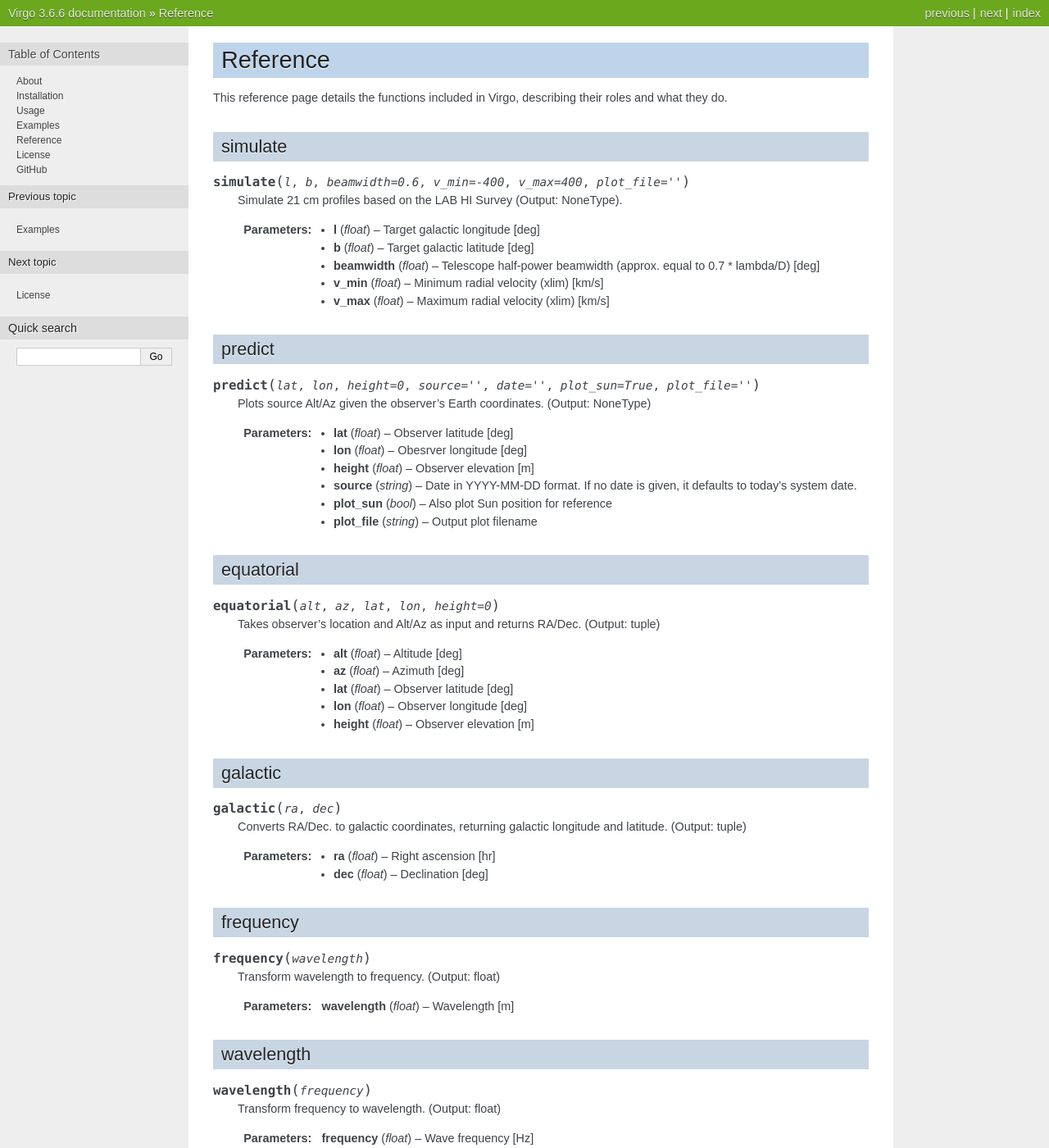
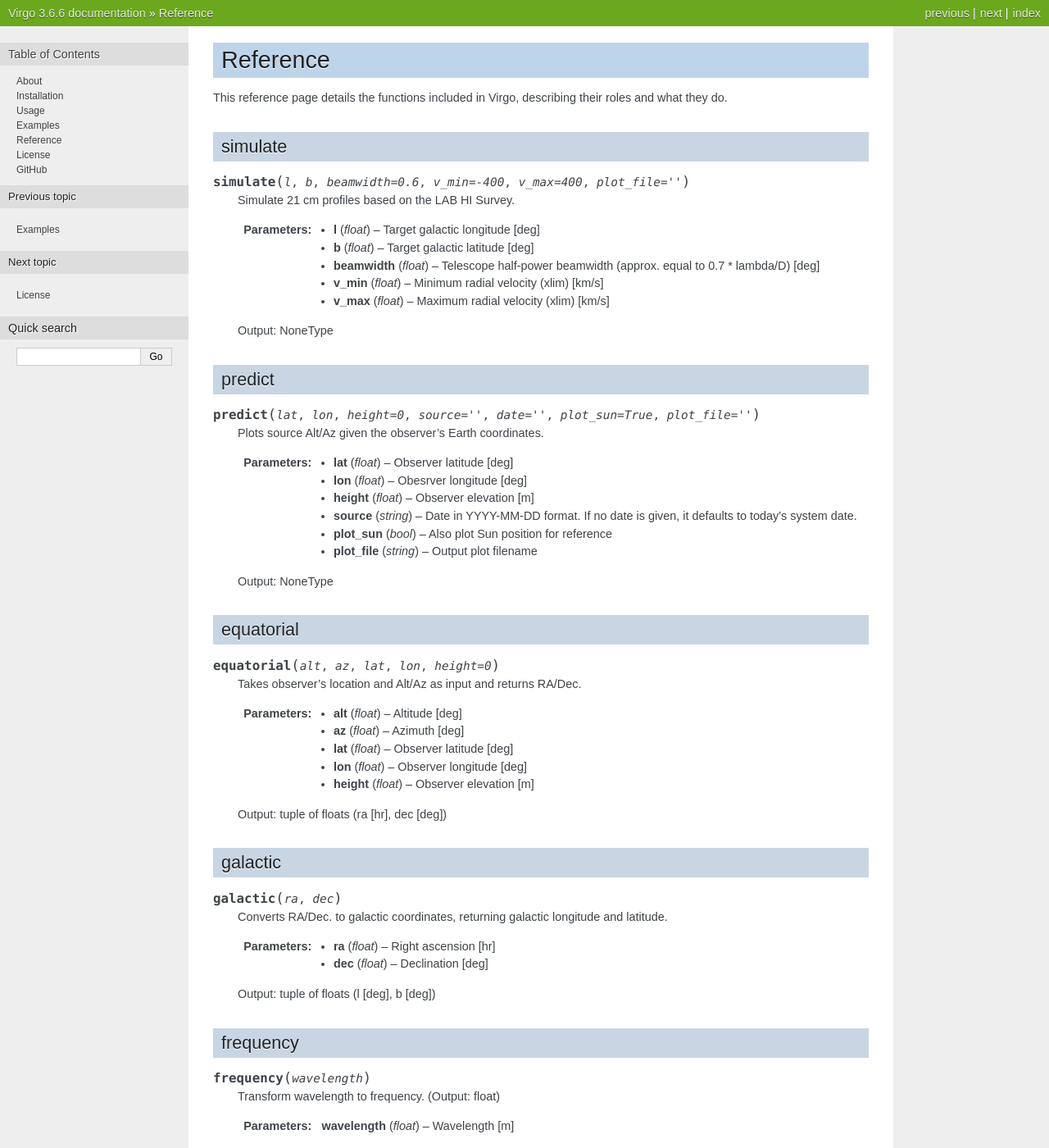
Before and after one commit to 0xCoto/Virgo, a Sphinx documentation site: the page built from docs/source/reference.rst, in a window 1280 px wide and 1400 px high. Shown: the whole window at 82% size. Built offline with Sphinx 7.4.7, drawn with Linux system fonts in a browser that asks for light colours; some of the changed lines change nothing that is shown.

Commit message:
Format check

```diff
--- a/docs/source/reference.rst
+++ b/docs/source/reference.rst
@@ -8,7 +8,7 @@ simulate
 
 .. function:: simulate(l, b, beamwidth=0.6, v_min=-400, v_max=400, plot_file='')
 
-   Simulate 21 cm profiles based on the LAB HI Survey (Output: NoneType).
+   Simulate 21 cm profiles based on the LAB HI Survey.
 
    :param l: Target galactic longitude [deg]
    :type l: float
@@ -21,12 +21,14 @@ simulate
    :param v_max: Maximum radial velocity (xlim) [km/s]
    :type v_max: float
 
+   Output: NoneType
+
 predict
 """""""
 
 .. function:: predict(lat, lon, height=0, source='', date='', plot_sun=True, plot_file='')
 
-   Plots source Alt/Az given the observer's Earth coordinates. (Output: NoneType)
+   Plots source Alt/Az given the observer's Earth coordinates.
 
    :param lat: Observer latitude [deg]
    :type lat: float
@@ -41,12 +43,14 @@ predict
    :param plot_file: Output plot filename
    :type plot_file: string
 
+   Output: NoneType
+
 equatorial
 """"""""""
 
 .. function:: equatorial(alt, az, lat, lon, height=0)
 
-   Takes observer's location and Alt/Az as input and returns RA/Dec. (Output: tuple)
+   Takes observer's location and Alt/Az as input and returns RA/Dec.
 
    :param alt: Altitude [deg]
    :type alt: float
@@ -59,17 +63,21 @@ equatorial
    :param height: Observer elevation [m]
    :type height: float
 
+   Output: tuple of floats (ra [hr], dec [deg])
+
 galactic
 """"""""
 
 .. function:: galactic(ra, dec)
 
-   Converts RA/Dec. to galactic coordinates, returning galactic longitude and latitude. (Output: tuple)
+   Converts RA/Dec. to galactic coordinates, returning galactic longitude and latitude.
 
    :param ra: Right ascension [hr]
    :type ra: float
    :param dec: Declination [deg]
    :type dec: float
+
+   Output: tuple of floats (l [deg], b [deg])
 
 frequency
 """""""""
```
